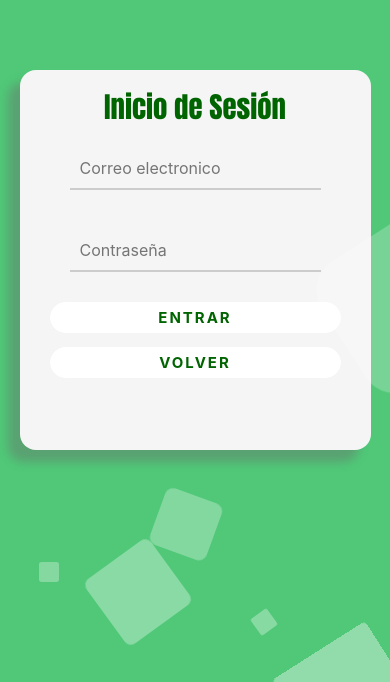
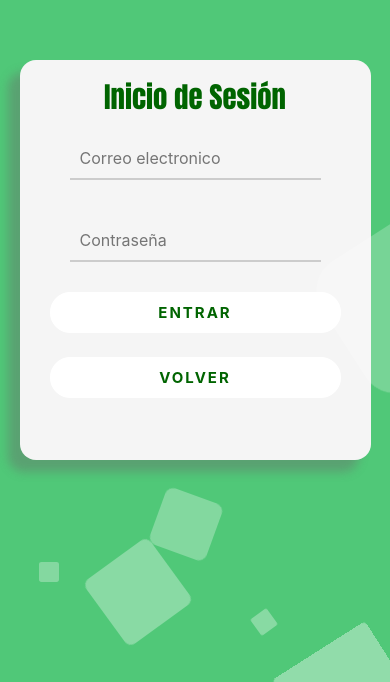
Before and after one commit to IsmaelPasalagua/jam_web, an Angular app: page /login in a window 390 px wide. Shown: the part 162-844 px from the top of the page. Built offline with nearby package versions, Linux system fonts and the light colour scheme.

Commit message:
responsive

```diff
--- a/src/app/components/auth/login/login.component.scss
+++ b/src/app/components/auth/login/login.component.scss
@@ -17,7 +17,7 @@
 //____________________________________________________________________________________
 .formLogin {
     width: 90%;
-    height: 45%;
+    height: 60%;
     max-width: 800px;
     max-height: 400px;
     border-radius: 1rem;
@@ -110,10 +110,10 @@
     background: #ffffff;
     color: #006400;
     text-transform: uppercase;
-    padding-top: 5px;
-    padding-bottom: 5px;
-    padding-bottom: 5px;
+    padding-top: 10px;
+    padding-bottom: 10px;
     margin-top: 10px;
+    margin-bottom: 10px;
     letter-spacing: 2px;
     font-size: 15px;
     overflow: hidden;
```
